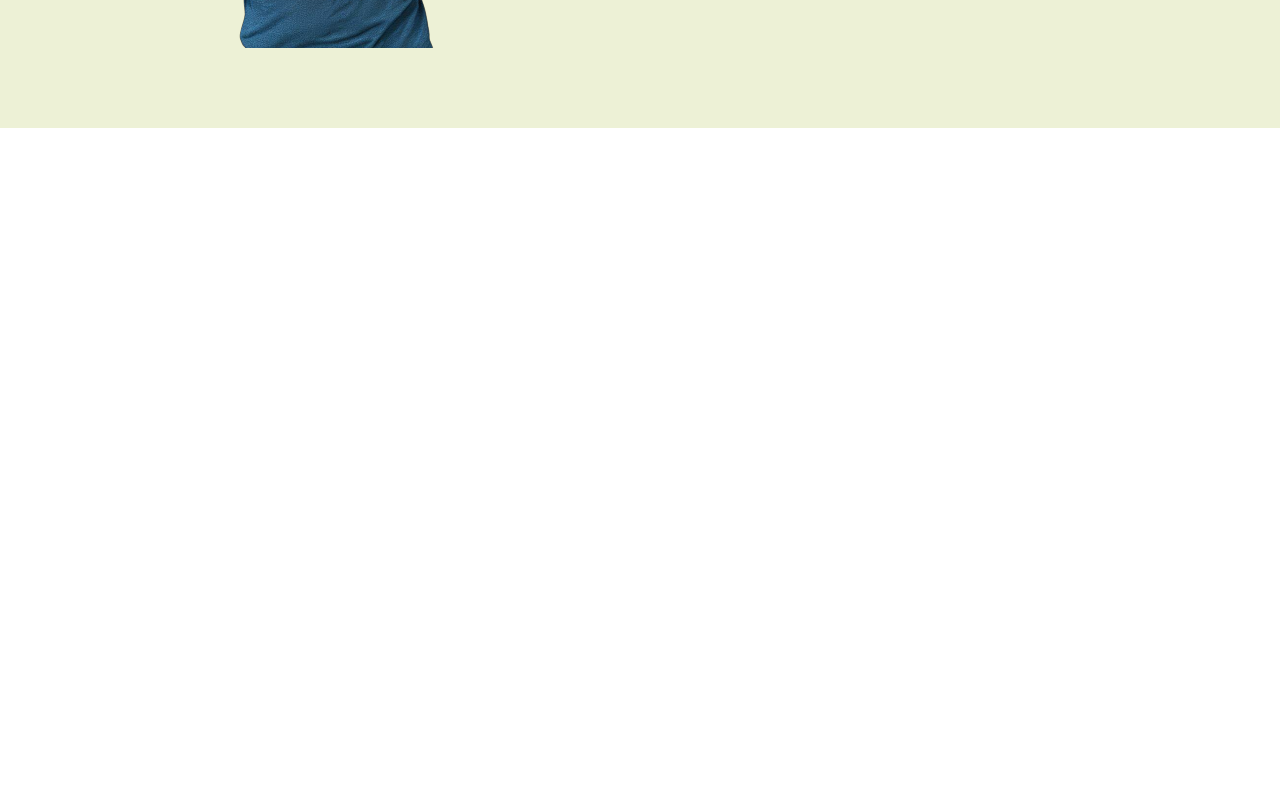
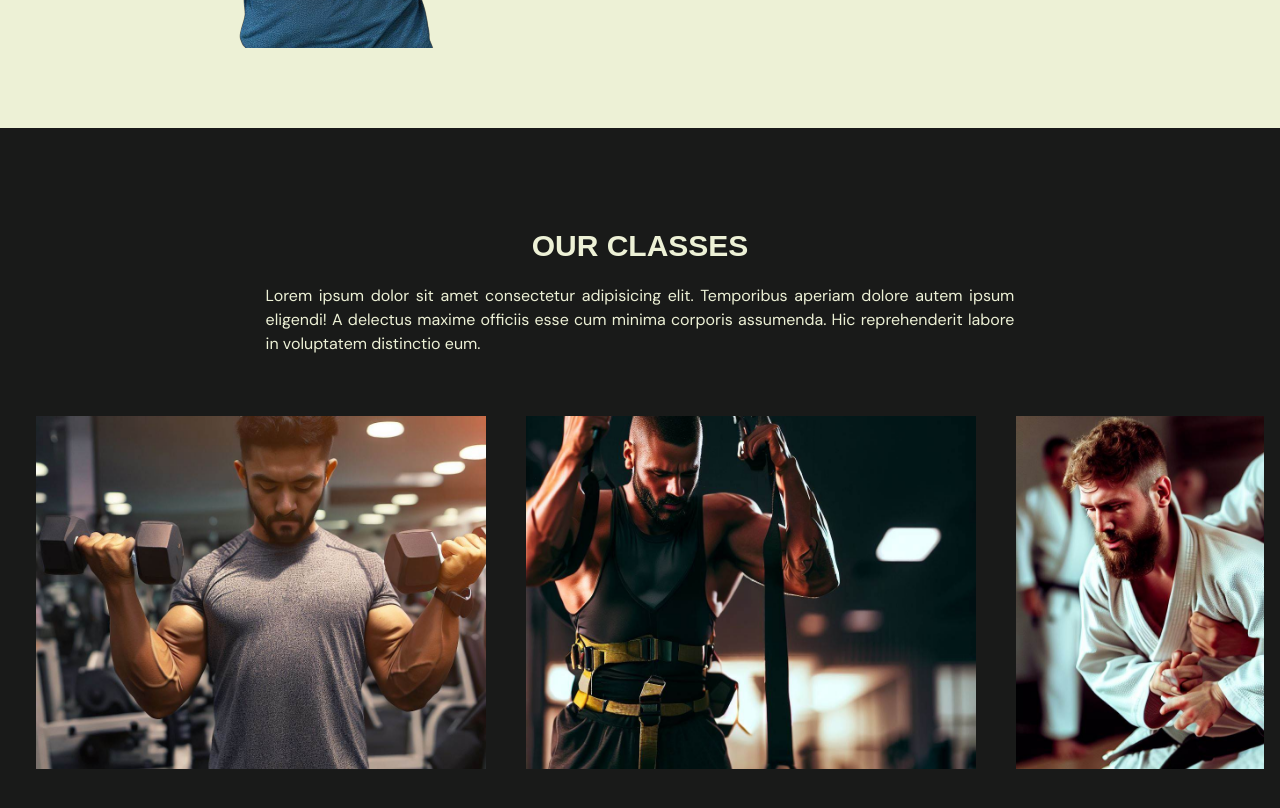
Before and after one commit to NilArj/fitness, a React (Vite) app: page / in a window 1280 px wide. Shown: the part 2040-2848 px from the top of the page. Before the commit the page ends 2168 px from the top, so only its background shows below. Built offline with nearby package versions, Linux system fonts and the light colour scheme.

Commit message:
our classes section completed

```diff
--- a/src/App.tsx
+++ b/src/App.tsx
@@ -3,6 +3,7 @@ import { SelectedPage } from './shared/types'
 import Navbar from "./sections/navbar/Navbar"
 import Home from "./sections/home/Home"
 import Benefits from "./sections/benefits/Benefits"
+import OurClasses from "./sections/ourclasses/OurClasses"
 
 
 
@@ -33,7 +34,8 @@ function App() {
         setSelectedPage={setSelectedPage}
       />
       <Home  setSelectedPage={setSelectedPage}/>
-      <Benefits />
+      <Benefits setSelectedPage={setSelectedPage}/>
+      <OurClasses setSelectedPage={setSelectedPage}/>
     </div>
 
 
--- a/src/components/Class.tsx
+++ b/src/components/Class.tsx
@@ -8,8 +8,8 @@ type Props = {
 
 const Class = ({ name, description, image }: Props) => {
     return (
-        <li className='relative mx-5 inline-block w-[360px] sm:w-[450px] h-[353px]'>
-            <div className='p-5 absolute z-20 flex w-[360px] sm:w-[450px] h-[353px] flex-col items-center justify-center whitespace-normal bg-primary-500 text-center text-gray-50 opacity-0 transition duration-500 hover:opacity-90 '>
+        <li className='relative mx-5 inline-block w-[350px] sm:w-[450px] h-[353px]'>
+            <div className='p-5 absolute z-20 flex w-[350px] sm:w-[450px] h-[353px] flex-col items-center justify-center whitespace-normal bg-primary-500 text-center text-gray-50 opacity-0 transition duration-500 hover:opacity-90 '>
                 <p className='text-2xl'>{name}</p>
                 <p className='mt-5'>{description}</p>
             </div>
--- a/src/sections/home/Home.tsx
+++ b/src/sections/home/Home.tsx
@@ -17,7 +17,7 @@ const Home = ({ setSelectedPage }: Props) => {
 
             <motion.div
                 onViewportEnter={() => setSelectedPage(SelectedPage.Home)}
-                className='mx-auto w-5/6 gap-8 flex flex-col items-center justify-center sm:flex-row sm:h-5/6'>
+                className='mx-auto w-5/6 gap-8 flex flex-col items-center justify-center sm:flex-row '>
 
 
                 {/* Main header */}
--- a/src/sections/ourclasses/OurClasses.tsx
+++ b/src/sections/ourclasses/OurClasses.tsx
@@ -47,7 +47,7 @@ const OurClasses = ({ setSelectedPage }: Props) => {
         <motion.section
         id='ourclasses'
         onViewportEnter={() => setSelectedPage(SelectedPage.OurClasses)}
-        className='bg-gray-20 py-40 px-3 w-full'>
+        className='bg-gray-20 py-20 px-4 text-primary-100'>
 
             <motion.div
                 initial="hidden"
@@ -67,8 +67,8 @@ const OurClasses = ({ setSelectedPage }: Props) => {
             </motion.div>
 
 
-            <div className='mt-10 h-[353px] w-full overflow-y-hidden overflow-x-hidden hover:overflow-y-hidden hover:overflow-x-scroll '>
-                <ul className='w-[2000px] sm:w-[2200px] whitespace-nowrap'>
+            <div className='mt-10 h-[353px] w-full overflow-y-hidden overflow-x-hidden hover:overflow-y-hidden hover:overflow-x-scroll'>
+                <ul className='w-[1900px] sm:w-[2200px] whitespace-nowrap'>
                     {classes.map((item: ClassType, index) => (
                         <Class
                             key={`${item.name}-${index}`}
```
